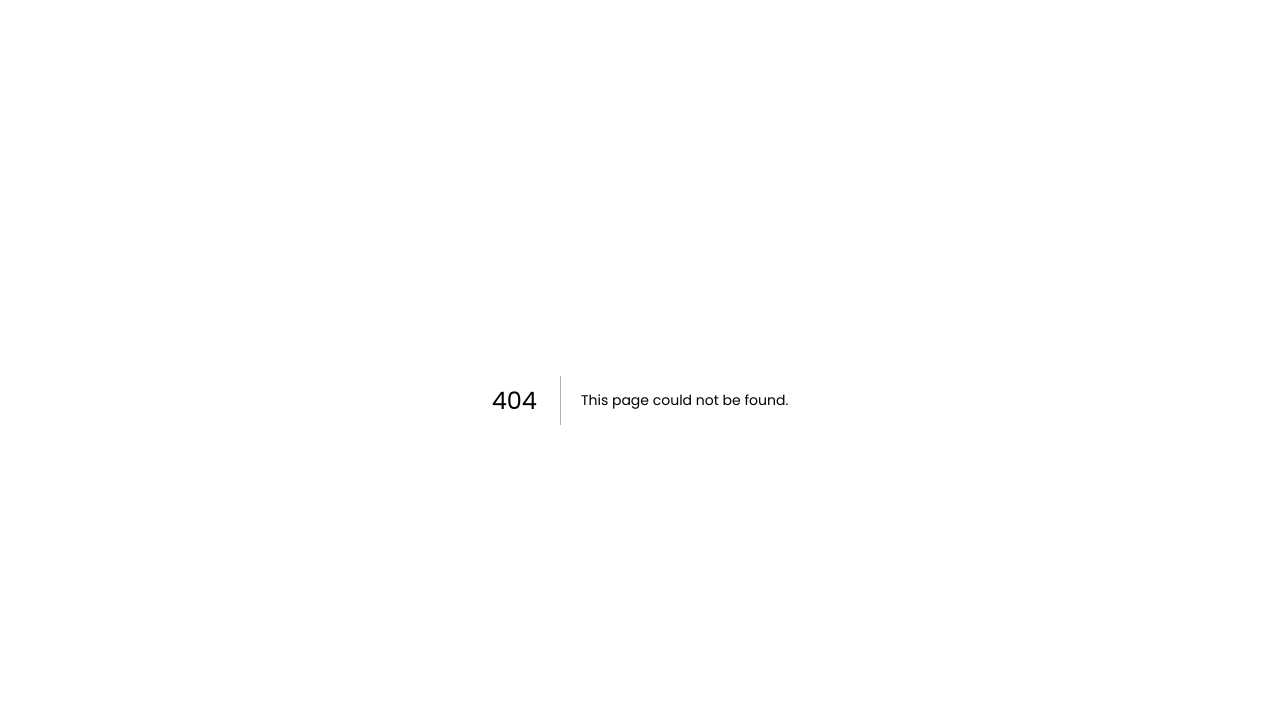
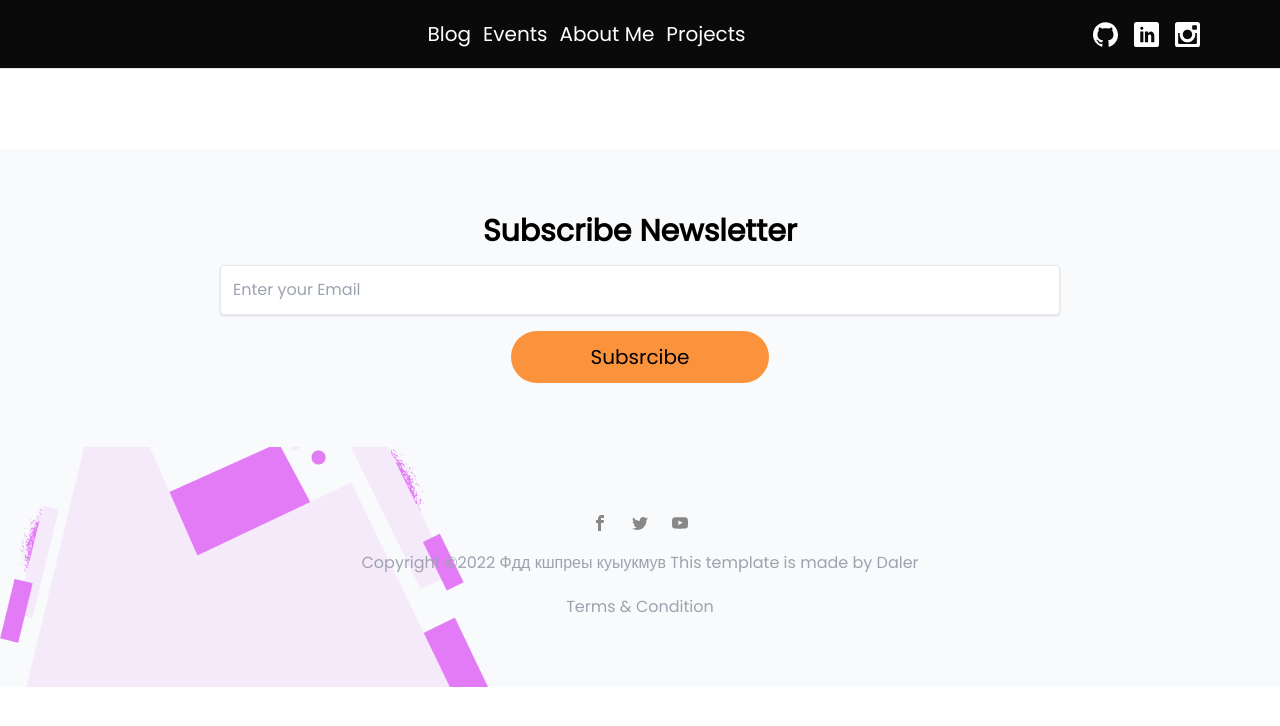
Before and after one commit to Daler-web-dev/MyBlog, a Next.js app: page /blog in a window 1280 px wide. Before the commit this address had no page. Shown: the top 726 px of the page. Built offline with nearby package versions, Linux system fonts and the light colour scheme.

Commit message:
header fixed

```diff
--- a/components/Header.jsx
+++ b/components/Header.jsx
@@ -14,21 +14,22 @@ const Header = () => {
 			<button className="md:hidden" onClick={() => setIsOpen(!isOpen)}>
 				<AiOutlineMenuUnfold color="white" size="28" />
 			</button>
-			<Image src="" alt="My Logo" />
+			<div></div>
+			{/* <Image src="" alt="My Logo" /> */}
 			{/* <input type="text" /> */}
 			<nav className="hidden md:flex items-center gap-3 ">
-				<a className="link-a" href="#">
-					Blog
-				</a>
-				<a className="link-a" href="#">
-					Events
-				</a>
-				<a className="link-a" href="#">
-					About Me
-				</a>
-				<a className="link-a" href="#">
-					Projects
-				</a>
+				<Link href={"/blog"} >
+					<a className="link-a">Blog</a>
+				</Link>
+				<Link href={""} >
+					<a className="link-a">Events</a>
+				</Link>
+				<Link href={""} >
+					<a className="link-a">About Me</a>
+				</Link>
+				<Link href={""} >
+					<a className="link-a">Projects</a>
+				</Link>
 			</nav>
 			<Socials size="25" />
 			<MenuWindow
--- /dev/null
+++ b/pages/blog.jsx
@@ -0,0 +1,14 @@
+import React from 'react';
+import Format from "../Layout/Format";
+
+const blog = () => {
+    return (
+        <Format>
+            <section>
+
+            </section>
+        </Format>
+    );
+};
+
+export default blog;
--- a/pages/posts/[postid].jsx
+++ b/pages/posts/[postid].jsx
@@ -1,56 +1,59 @@
-import Image from 'next/image';
-import React from 'react';
-import Author from '../../components/_child/Author';
-import Error from '../../components/_child/Error';
-import Related from '../../components/_child/Related';
-import Spinner from '../../components/_child/Spinner';
-import Format from '../../Layout/Format';
-import ReactMarkdown from 'react-markdown'
-import {url} from '../../next.config'
+import Image from "next/image";
+import React from "react";
+import Author from "../../components/_child/Author";
+import Error from "../../components/_child/Error";
+import Related from "../../components/_child/Related";
+import Spinner from "../../components/_child/Spinner";
+import Format from "../../Layout/Format";
+import ReactMarkdown from "react-markdown";
+import { url } from "../../next.config";
+import DarkMode from "../../components/_child/DarkMode";
 
+export default function Page({ article }) {
+	// if(article) return <Spinner/>
+	if (article?.error) return <Error />;
+	else if (!article) return <Error />;
 
-export default function Page({article}) {
-
-    // if(article) return <Spinner/>
-    if(article?.error) return <Error/>
-    else if (!article) return <Error/>
-
-    return (
-        <Article {...article.data} />
-    )
-
+	return <Article {...article.data} />;
 }
 
-const Article = ({attributes: {author, img, title, subtitle, description}}) => {
-    let coverImage = url + img?.data?.attributes?.url
+const Article = ({
+	attributes: { author, img, title, subtitle, description },
+}) => {
+	let coverImage = url + img?.data?.attributes?.url;
 
 	return (
 		<Format>
-            <section className="container mx-auto md:px-2 py-16 w-2/2 p-4" >
-                <div className='flex justify-center'>
+			<DarkMode />
+			<section className="container mx-auto md:px-2 py-16 w-[70%] p-4 flex flex-col items-center ">
+				<div className="flex justify-center">
 					{author ? <Author {...author} /> : <></>}
 				</div>
 
-                <div className="post py-10">
-                    <h1 className='font-bold text-4xl text-center pb-5' >
-                        {title || "No Title" }
+				<div className="post py-10 flex flex-col items-center text-center">
+					<h1 className="font-bold text-4xl text-center md:pb-5">
+						{title || "No Title"}
 					</h1>
-                    <p className='text-gray-500 text-xl text-center' >
+					<p className="text-gray-500 text-xl text-center">
 						{subtitle || "No Subtitle"}
 					</p>
 
 					<div className="py-10">
-                        <Image loader={() => coverImage} src={coverImage || "/images/img1.jpg"} width={900} height={600} objectFit="cover"
-							objectPosition="center 30%"  />
+						<Image
+							loader={() => coverImage}
+							src={coverImage || "/images/img1.jpg"}
+							width={900}
+							height={600}
+							objectFit="cover"
+							objectPosition="center 30%"
+						/>
 					</div>
 
-                    <div className="content text-gray-500 text-lg flex flex-col gap-4">
-                        <ReactMarkdown>
-                            {description}
-                        </ReactMarkdown>
+					<div className="content text-gray-500 text-lg flex flex-col gap-4 w-2/2 ">
+						<ReactMarkdown>{description}</ReactMarkdown>
 					</div>
 				</div>
-                <Related/>
+				<Related />
 			</section>
 		</Format>
 	);
@@ -63,6 +66,6 @@ export const getServerSideProps = async ({ query }) => {
 	const stylesheet = await res.json();
 
 	return {
-        props: { article: stylesheet }
+		props: { article: stylesheet },
 	};
 };
--- a/styles/globals.scss
+++ b/styles/globals.scss
@@ -21,6 +21,8 @@ a {
 
 * {
   box-sizing: border-box;
+  padding: 0px;
+  margin: 0px;
 }
 
 .input-text {
@@ -45,7 +47,6 @@ a {
 
 h1 {
   font-size: 55px;
-  text-transform: capitalize;
   line-height: 55px;
 }
 
@@ -144,3 +145,9 @@ pre {
     }
   }
 }
+
+@media screen and (max-width: 400px) {
+    img {
+      width: 100% !important;
+    }
+}
```
Lines whose indentation alone changed are shown as unchanged.
